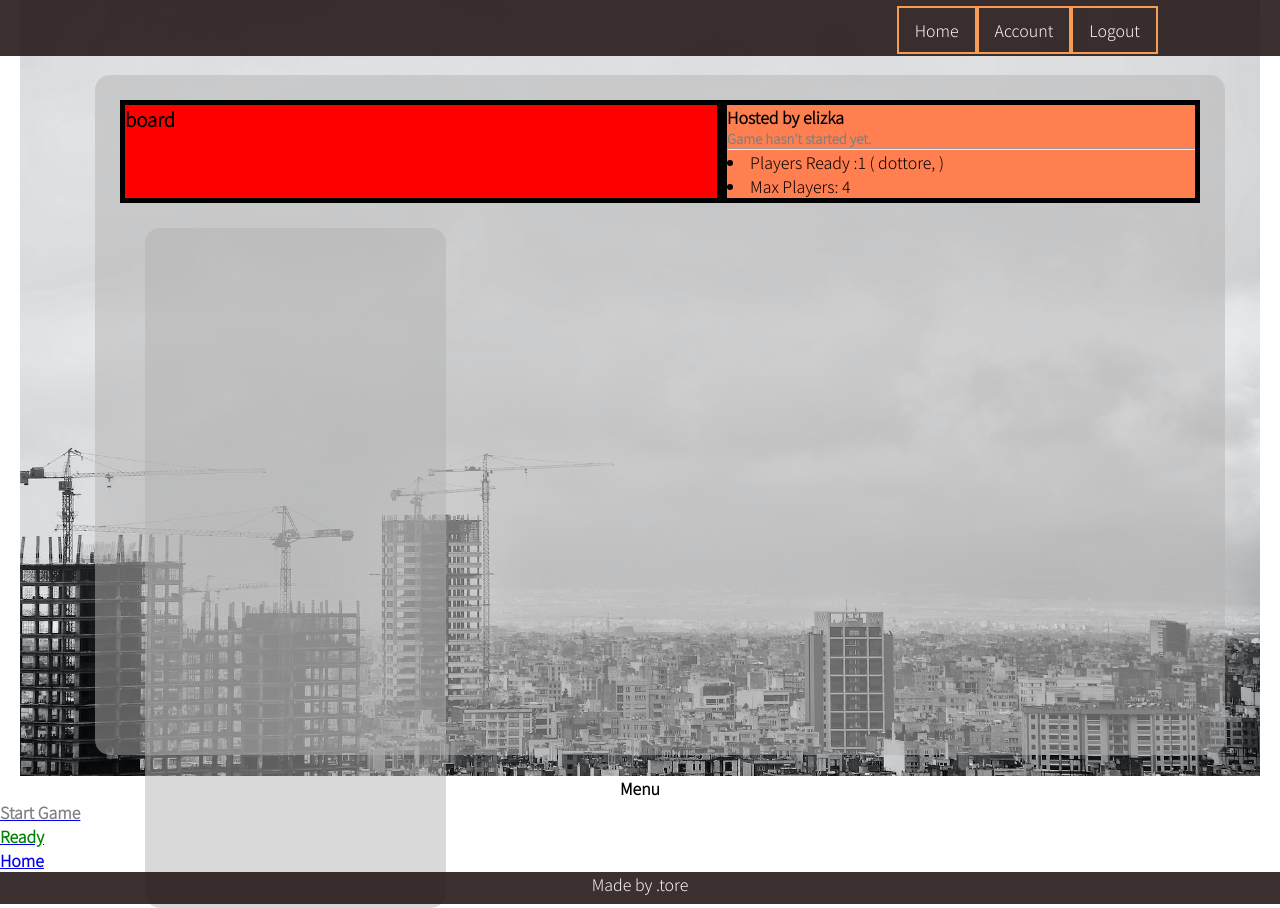
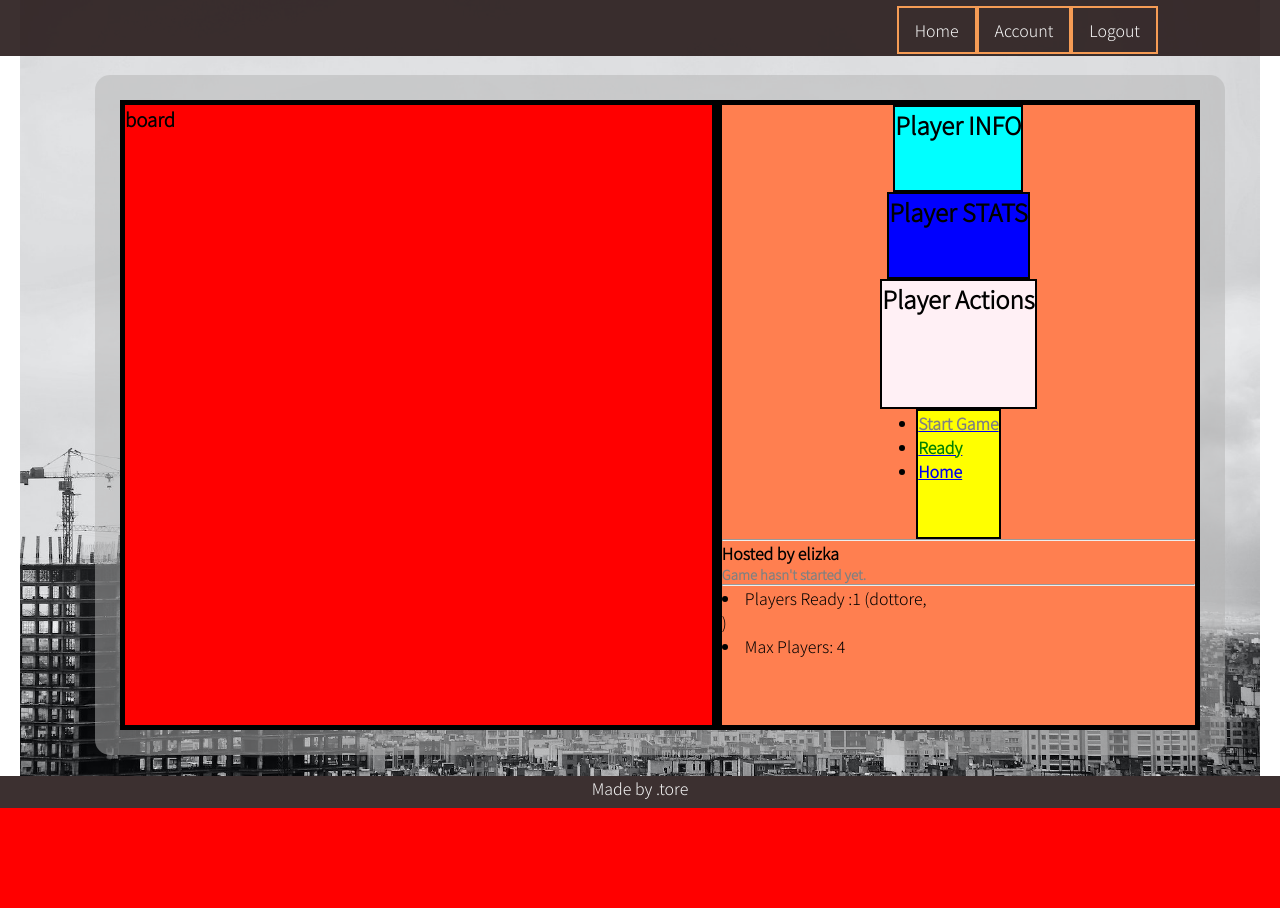
Before and after one commit to devvile/Minipoly, a Django app: page /game/3/ in a window 1280 px wide. After the commit the page ends 808 px from the top, so only its background shows below. Run offline with Django 3.2, Linux system fonts and the light colour scheme; a user stored in the database is signed in; data comes from the database, SQL or seed files in the repository; both versions use the stored data as it was after the commit.

Commit message:
[UI] sidebar division in game detail view

```diff
--- a/Nova_gra/static/css/detail.css
+++ b/Nova_gra/static/css/detail.css
@@ -16,6 +16,34 @@
   background-color: coral;
   grid-area: sidebar;
 }
+.game_section_sidebar_top {
+  display: flex;
+  flex-direction: column;
+  height: 70%;
+  align-items: center;
+}
+.sidebar_top__player_info {
+  background-color: aqua;
+  height: 20%;
+  border: 2px solid black;
+}
+.sidebar_top__game_stats {
+  background-color: blue;
+  height: 20%;
+  border: 2px solid black;
+}
+
+.sidebar_top__game_actions {
+  background-color: lavenderblush;
+  height: 30%;
+  border: 2px solid black;
+}
+
+.sidebar_top__global_actions {
+  background-color: yellow;
+  height: 30%;
+  border: 2px solid black;
+}
 .--blue {
   color: blue;
 }
--- a/Nova_gra/templates/game/detail.html
+++ b/Nova_gra/templates/game/detail.html
@@ -10,48 +10,24 @@ Mini Game: {{game.name}}
 {% endblock %}
 
 {% block content %}
-<div class="content-container"></div>
     <section class="game_section game_section_board">
         <h1>board</h1>
     </section>
     <section class = "game_section game_section_sidebar">
-        <h4>Hosted by {{game.host}}</h4>
-        {% if game.is_played %}
-        <h5 class = "--green"">Game has already started!</h5>
-            {% else %}
-        <h5 class  = "--gray">Game hasn't started yet.</h5>
-            {% endif %}
-        <hr>
-
-            {% if game.is_played %}
-                Players in game: (
-                {% for player in players_playing %}
-                {{player}},
-                {% endfor %}
-
-        )<hr>
-        <ul>
-             {{game.turn_of_player}} turn!
-            {% else %}
-            <li>Players Ready :{{game.how_many_players_ready}} ({% for player in players_ready %}
-                {{player}},
-                {% endfor %}
-            )
-        </li>
-        <li>Max Players: {{game.max_players}}</li>
-        {% endif %}
-
-
-    </ul>
-    </p>
-    </div>
-    </div>
-<div class = "col-sm-4">
-    <div class = 'jumbotron'>
-        <div class = 'row'><h4 style="text-align:center">Menu</h4>
+        <div class="game_section_sidebar_top">
+            <article class="sidebar_top__player_info">
+                <h2>Player INFO</h2>
+            </article>
+            <article class="sidebar_top__game_stats">
+                <h2>Player STATS</h2>
+            </article>
+            <article class="sidebar_top__game_actions">
+                <h2>Player Actions</h2>
+            </article>
+            <article class="sidebar_top__global_actions">
             <ul>
                 {% if player_in_game %}
-            <li><h4><a href ="{% url 'game_end_turn' game.id%}"><span style ="color:blue; text-align:center;">End Turn</span></a></h4></li>
+                <li><h4 class="--green"><a href ="{% url 'game_end_turn' game.id%}">End Turn</span></a></h4></li>
                 <li><h4><a href ="{% url 'game_end' game.id%}"><span style ="color:red; text-align:center;">End Game</span></a></h4></li>
                 <li><h4><a href ="{% url 'game_leave' game.id%}"><span style ="color:gray; text-align:center;">Leave Game</span></a></h4></li>
                 {% elif  game.is_played %}
@@ -62,15 +38,36 @@ Mini Game: {{game.name}}
                     <li><h4><a href ="{% url 'player_ready' game.id%}"><span style ="color:green; text-align:center;">Ready</span></a></h4></li>
                     {% endif %}
                     {% if user.username == game.host %}
-            <li><h4><a href ="{% url 'delete_gam' game.id%}"><span style ="color:red; text-align:center;">Delete</span></a></h4></li>
-
+                <li><h4 class="--red"></h4><a href ="{% url 'delete_gam' game.id%}">Delete</a></h4></li>
                     {% endif %}
-
-
-
                 <li><h4><a href ="{% url 'home'%}"><strong>Home</strong></a></h4></li>
             </ul>
+        </article>
         </div>
+        <hr>
+        <div class="game_section_sidebar_bottom">
+            <h4>Hosted by {{game.host}}</h4>
+            {% if game.is_played %}
+            <h5 class = "--green"">Game has already started!</h5>
+                {% else %}
+            <h5 class  = "--gray">Game hasn't started yet.</h5>
+                {% endif %}
+            <hr>
+                {% if game.is_played %}
+            <p>Players in game: (
+                {% for player in players_playing %}
+                {{player}},
+                {% endfor %})
+            </p>
+            <hr>
+            <ul>
+                {{game.turn_of_player}} turn!
+                    {% else %}
+                <li>Players Ready :{{game.how_many_players_ready}} ({% for player in players_ready %}{{player}},</li>
+                    {% endfor %})
+                <li>Max Players: {{game.max_players}}</li>
+                    {% endif %}
+            </ul>
         </div>
     </section>
 </div>
```
Also changed, not shown: Nova_gra/db.sqlite3. Lines whose indentation alone changed are shown as unchanged.
